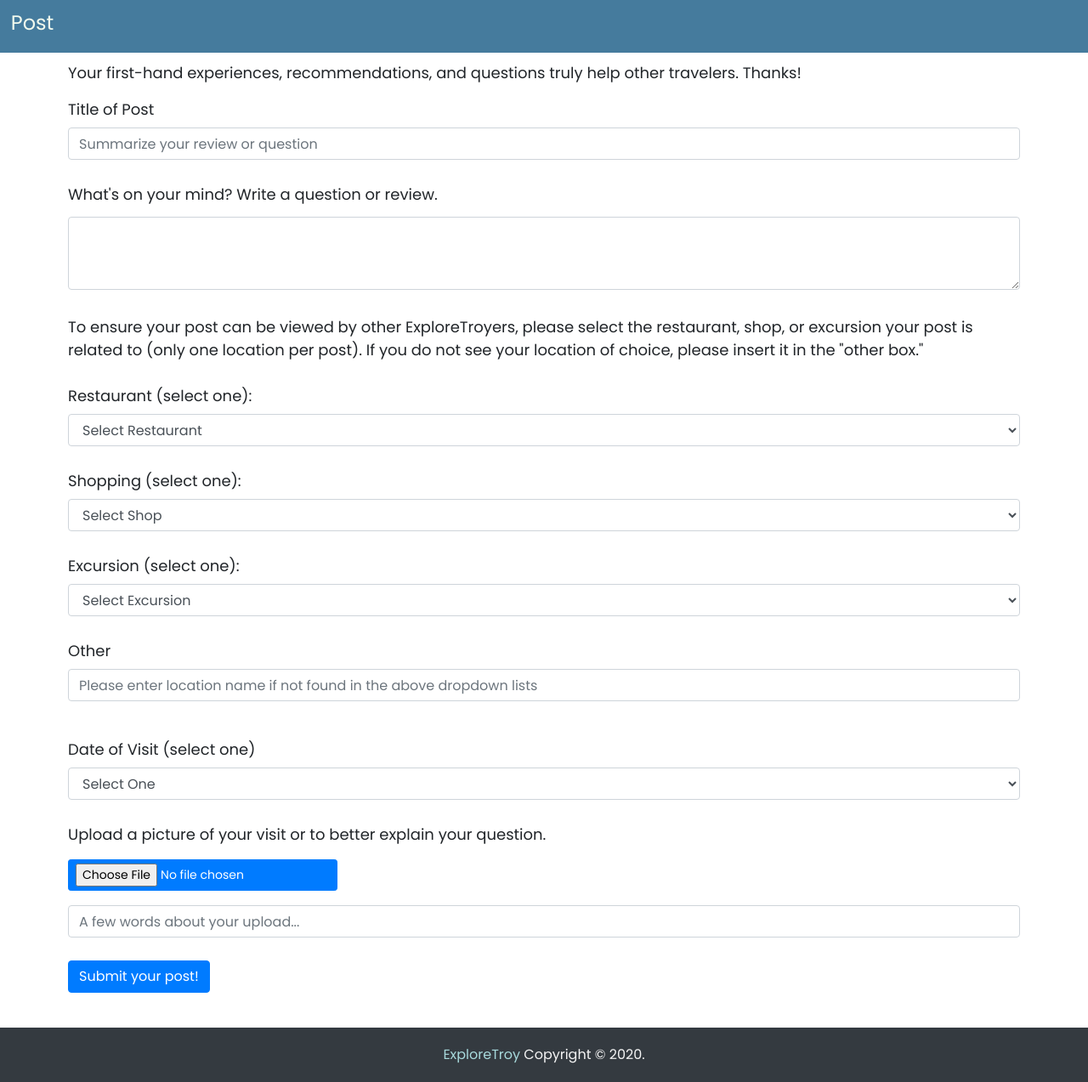
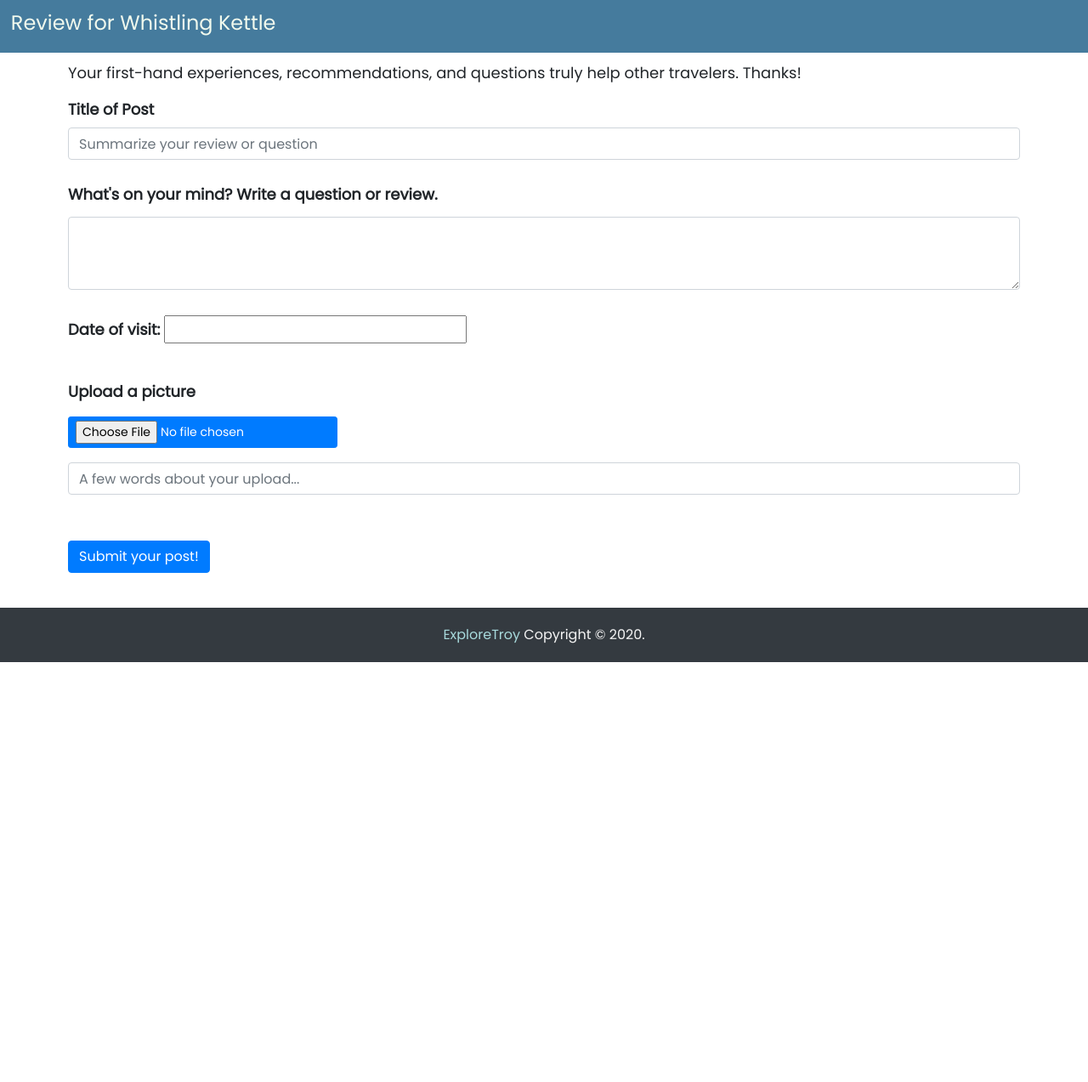
Before and after one commit to ExploreTroy-WebSys/ExploreTroy, a PHP site: page /addpostcurrent.php in a window 1280 px wide. Shown: the part 76-1349 px from the top of the page at 85% size. After the commit the page ends 855 px from the top, so only its background shows below. Run offline with PHP 8.4, Linux system fonts and the light colour scheme; some libraries are stand-ins or nearby versions.

Commit message:
Update addpostcurrent.php

```diff
--- a/addpostcurrent.php
+++ b/addpostcurrent.php
@@ -7,6 +7,10 @@
   include("assets/includes/head.php");
 ?>
 <link rel="stylesheet" href="https://cdnjs.cloudflare.com/ajax/libs/font-awesome/4.7.0/css/font-awesome.min.css">
+<link rel="stylesheet" href="//code.jquery.com/ui/1.12.1/themes/base/jquery-ui.css">
+<link rel="stylesheet" href="/resources/demos/style.css">
+<script src="https://code.jquery.com/jquery-1.12.4.js"></script>
+<script src="https://code.jquery.com/ui/1.12.1/jquery-ui.js"></script>
 </head>
 <body onresize="repositionFooter()">
   <?php
@@ -16,7 +20,7 @@
 
   <main class="post-page">
     <div class="post-header">
-      <h2 class="post-header-text">Post</h2>
+      <h2 class="post-header-text">Review for Whistling Kettle</h2>
     </div>
     <section class="container">
       <form>
@@ -29,83 +33,29 @@
 
         <!-- Title of post and review body -->
         <section class="font">
-          <label for="exampleFormControlInput1">Title of Post</label>
+          <label for="exampleFormControlInput1"><b>Title of Post </b></label>
           <input type="text" class="form-control" id="exampleFormControlInput1" placeholder="Summarize your review or question">
 
           <br>
 
           <section class="form-group1">
-            <label for="exampleFormControlTextarea1">What's on your mind? Write a question or review.</label>
+            <label for="exampleFormControlTextarea1"><b>What's on your mind? Write a question or review. </b></label>
             <textarea class="form-control" id="exampleFormControlTextarea1" rows="3"></textarea>
 
             <br>
           </section>
 
-          <!-- Category selection -->
-          <section class="options">
-            <p>To ensure your post can be viewed by other ExploreTroyers, please select the restaurant, shop, or excursion your post is related to (only one location per post). If you do not see your location of choice, please insert it in the "other box."
-
-            <br>
-
-            <br>
-
-            <label for="sel2">Restaurant (select one):</label>
-            <select class="form-control" id="sel1">
-              <option>Select Restaurant</option>
-              <option>Whistling Kettle</option>
-              <option>Dinosaur Bar-B-Que</option>
-              <option>Druthers Brewing Company</option>
-            </select>
-
-            <br>
-
-            <label for="sel3">Shopping (select one):</label>
-            <select class="form-control" id="sel1">
-              <option>Select Shop</option>
-              <option>Shop1</option>
-              <option>Shop2</option>
-              <option>Shop3</option>
-            </select>
-
-            <br>
-
-            <label for="sel4">Excursion (select one):</label>
-            <select class="form-control" id="sel1">
-              <option>Select Excursion</option>
-              <option>Excursion1</option>
-              <option>Excursion2</option>
-              <option>Excursion3</option>
-            </select>
-
-            <br>
-
-            <label for="exampleFormControlInput1">Other</label>
-            <input type="text" class="form-control" id="exampleFormControlInput1" placeholder="Please enter location name if not found in the above dropdown lists">
-          </section>
-
-          <br>
-
-          <!-- Date of visit  -->
-          <label for="sel2">Date of Visit (select one)</label>
-          <select class="form-control" id="sel1">
-            <option>Select One</option>
-            <option>Q2 2021</option>
-            <option>Q1 2021</option>
-            <option>Q4 2020</option>
-            <option>Q3 2020 </option>
-            <option>Q2 2020</option>
-            <option>Q1 2020</option>
-            <option>Q4 2019</option>
-            <option>Q3 2019</option>
-            <option>Q2 2019</option>
-            <option>Q1 2019</option>
-            <option>Other</option>
-          </select>
-
+          <!-- Date of visit -->
+          <script>
+          $( function() {
+          $( "#datepicker" ).datepicker();
+          } );
+          </script>
+          <p><b>Date of visit:</b> <input type="text" id="datepicker"></p>
           <br>
 
           <!-- Upload -->
-          <p>Upload a picture of your visit or to better explain your question.</p>
+          <p><b>Upload a picture</b></p>
 
           <div class="file-field">
             <div class="btn btn-primary btn-sm float-left">
@@ -121,6 +71,7 @@
           <input type="form-control" class="form-control" id="exampleFormControlInput1" placeholder="A few words about your upload...">
 
           <br>
+          <br>
 
           <button type="submit" class="btn btn-primary">Submit your post!</button>
         </section>
```
